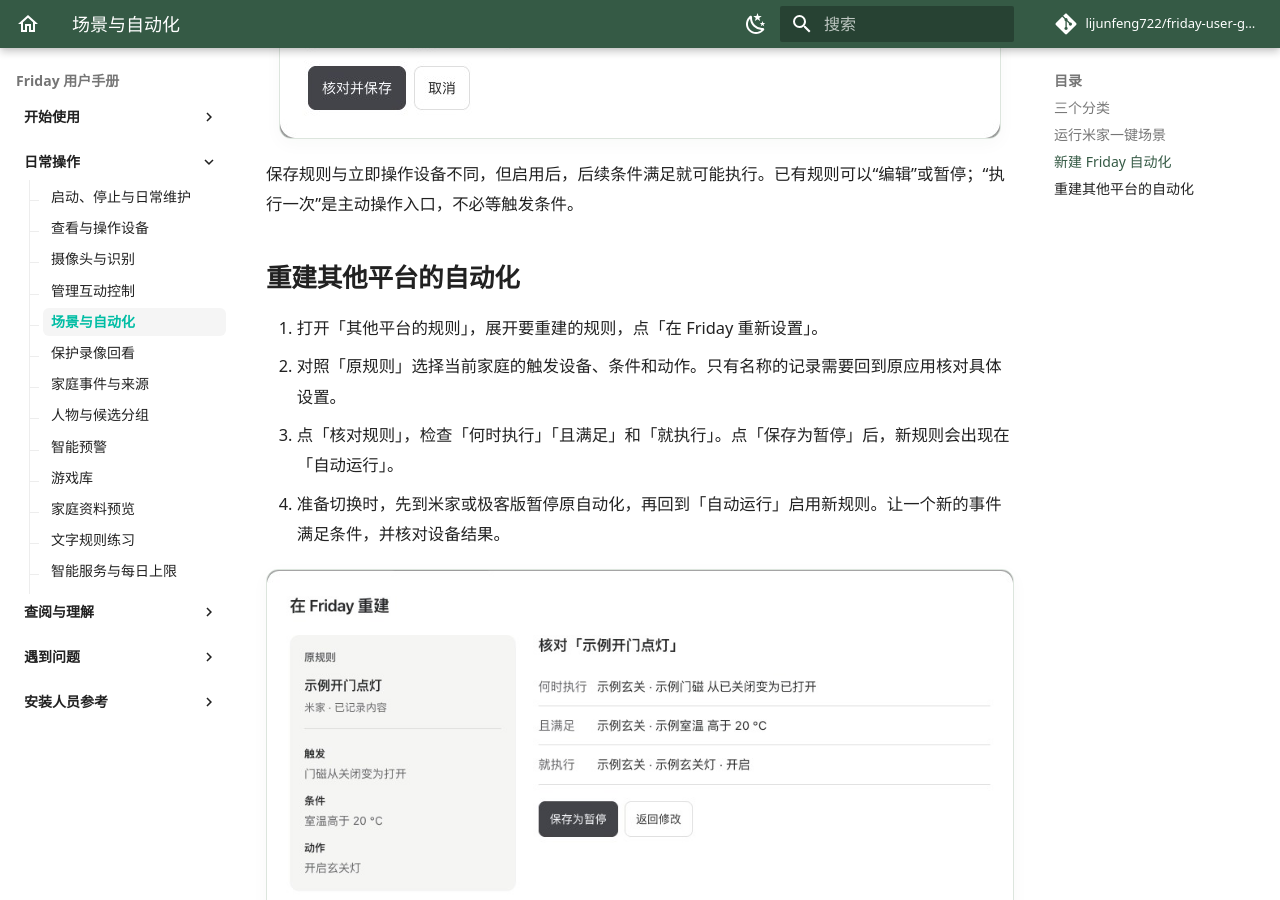
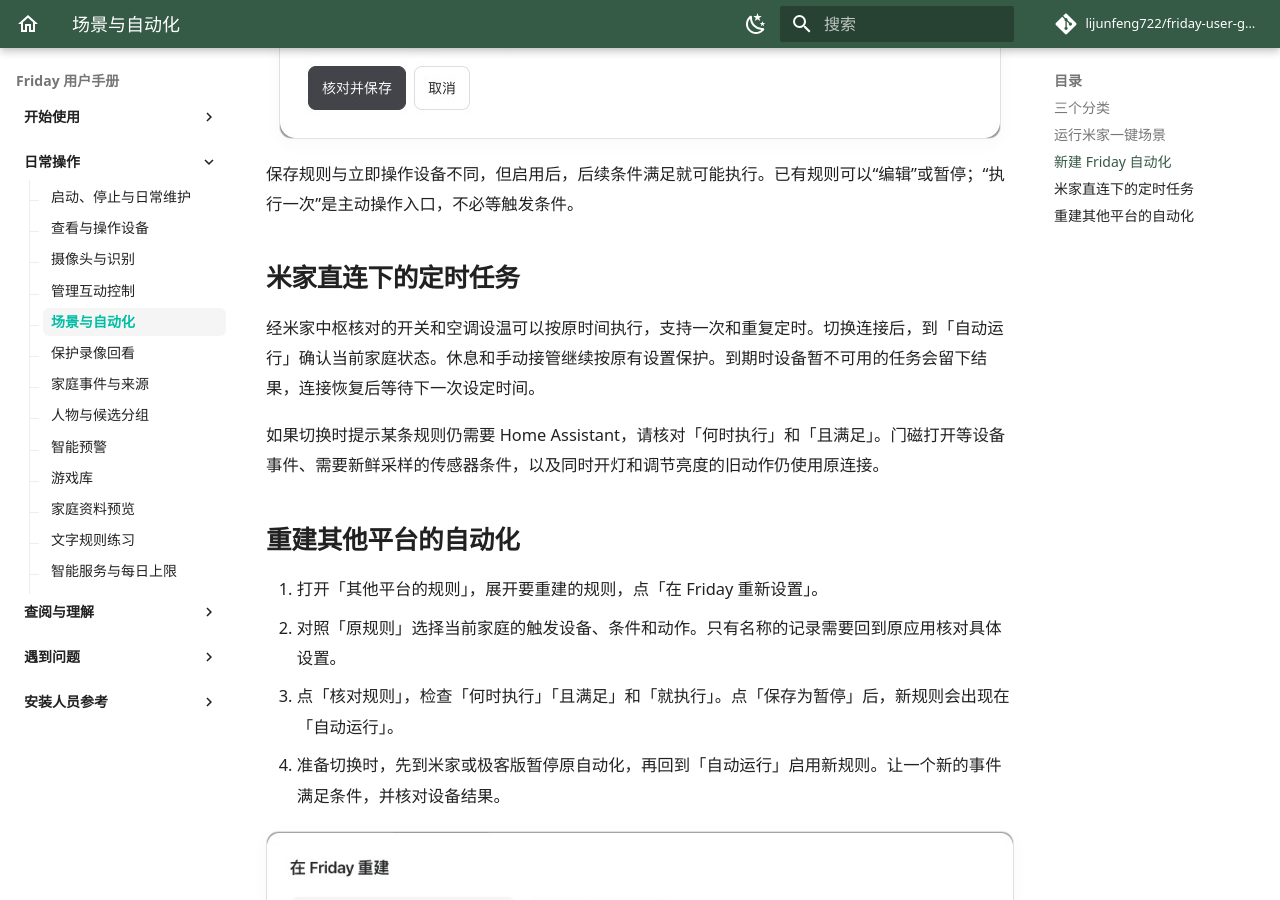
Before and after one commit to lijunfeng722/friday-user-guide, an MkDocs documentation site: the page built from docs/guides/automations.md, in a window 1280 px wide and 900 px high, scrolled down 2241 px. Built offline with MkDocs 1.6.1 and Material for MkDocs 9.7.7, drawn with Linux system fonts in a browser that asks for light colours; comment, search, counter and statistics services are not loaded.

Commit message:
文档：说明米家直连下的定时任务

```diff
--- a/docs/guides/automations.md
+++ b/docs/guides/automations.md
@@ -29,6 +29,12 @@
 
 保存规则与立即操作设备不同，但启用后，后续条件满足就可能执行。已有规则可以“编辑”或暂停；“执行一次”是主动操作入口，不必等触发条件。
 
+## 米家直连下的定时任务
+
+经米家中枢核对的开关和空调设温可以按原时间执行，支持一次和重复定时。切换连接后，到「自动运行」确认当前家庭状态。休息和手动接管继续按原有设置保护。到期时设备暂不可用的任务会留下结果，连接恢复后等待下一次设定时间。
+
+如果切换时提示某条规则仍需要 Home Assistant，请核对「何时执行」和「且满足」。门磁打开等设备事件、需要新鲜采样的传感器条件，以及同时开灯和调节亮度的旧动作仍使用原连接。
+
 ## 重建其他平台的自动化
 
 1. 打开「其他平台的规则」，展开要重建的规则，点「在 Friday 重新设置」。
--- a/docs/troubleshooting/faq.md
+++ b/docs/troubleshooting/faq.md
@@ -27,6 +27,8 @@
 Xiaomi Home 是 Home Assistant 的集成，在 HA 的设备与服务里完成设置。Friday 桌面版可用已有米家授权连接同一家庭的本地网关。没有支持的网关时，继续使用现有连接。
 
 已配置的摄像头和已核对的米家窗帘可独立使用。Mac 状态栏显示「米家设备已连接」后，开关、灯光调节、空调设定温度和传感器会在读回状态后逐项可用。经常使用米家设备的家庭可以在「家庭连接」选择米家直连。依赖 HA 的 Friday 规则需要原连接。
+
+选择「米家直连」后，已核对的定时任务可以用米家中枢执行。规则依赖门磁事件、传感器采样或者旧设备动作时，切换前会提示。详见[米家直连下的定时任务](../guides/automations.md#米家直连下的定时任务)。
 
 ## Q06. 小米授权后报错，需要重新安装吗？
 
```
Also changed, not shown: USER_MANUAL.md (+9 -1 lines), docs/getting-started/connect-home.md (+1 -1 lines).
